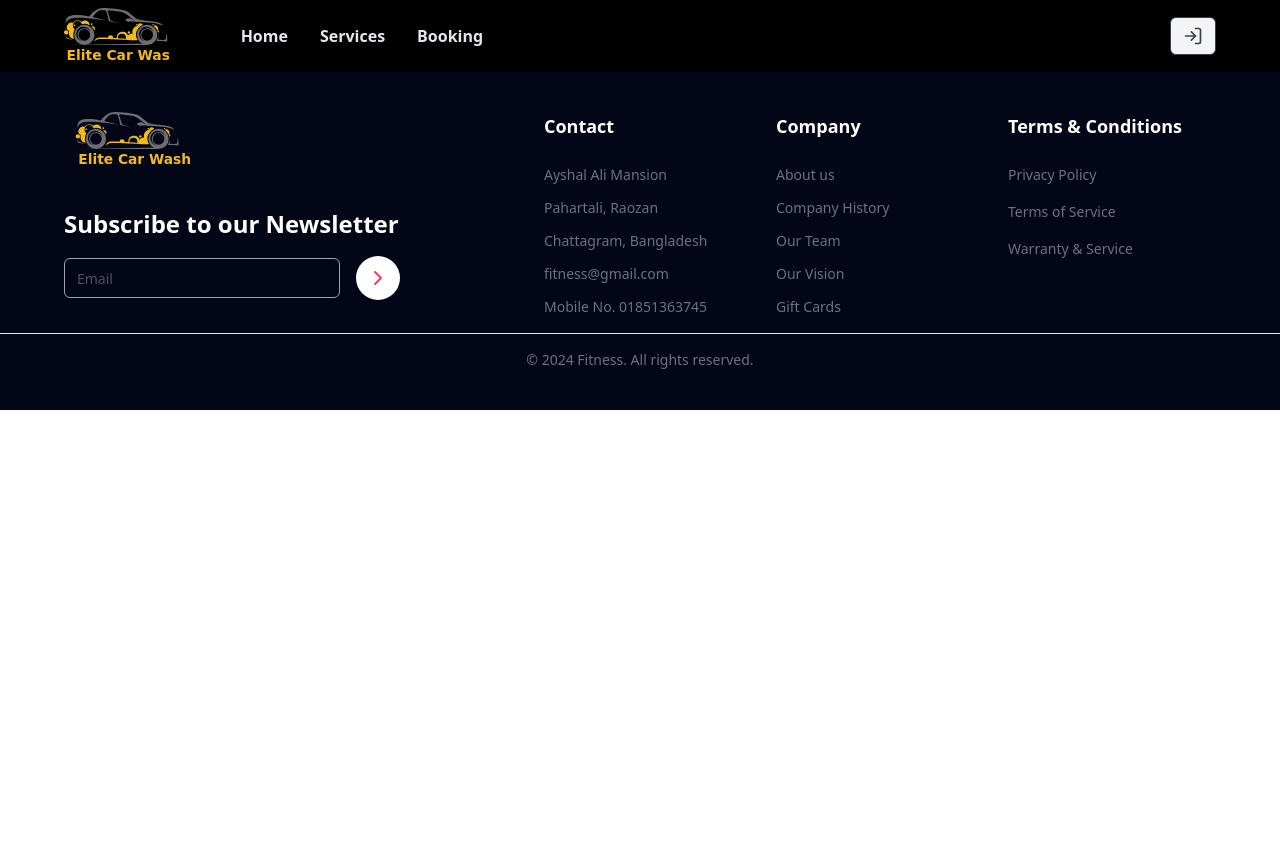
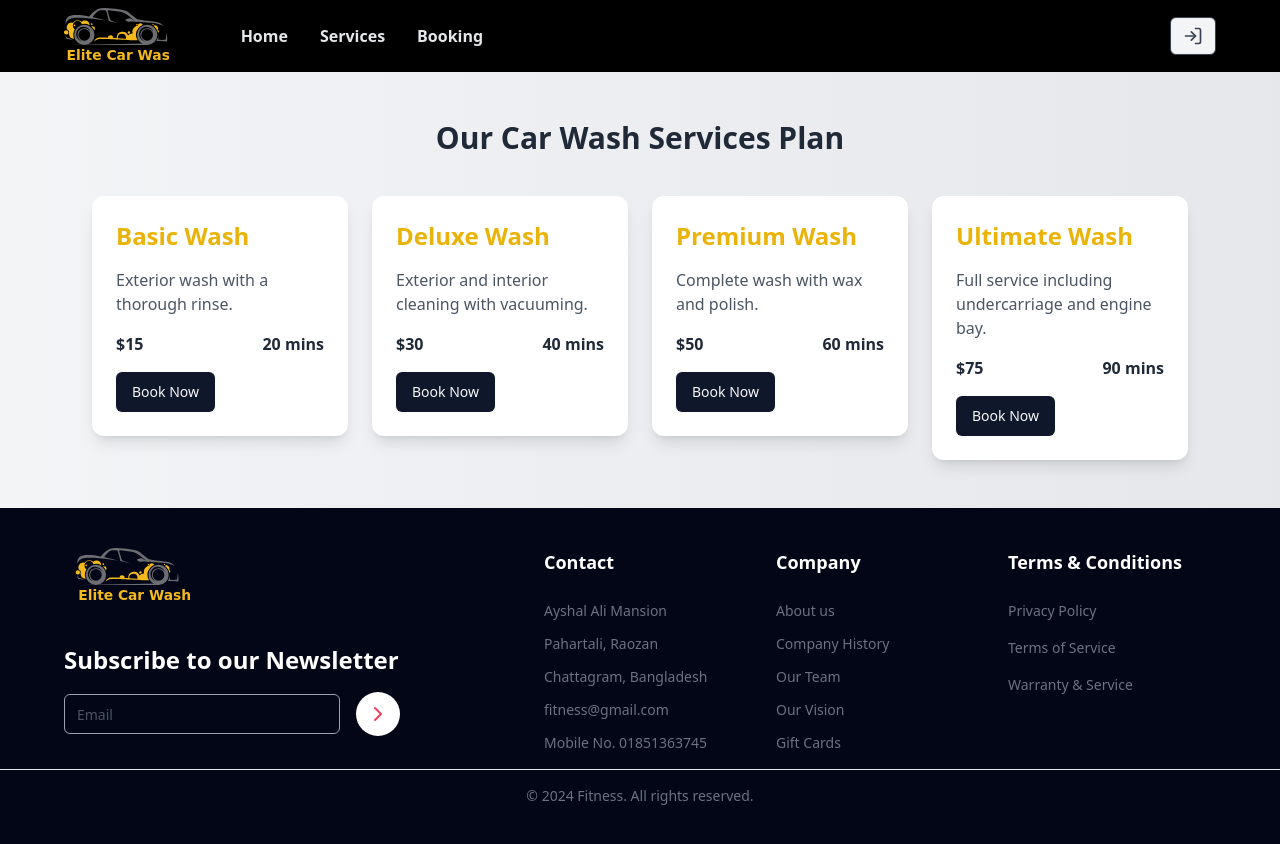
Before and after one commit to promorshed45/assignment-05-Client, a React (Vite) app: page /service in a window 1280 px wide. Before the commit the page ends 800 px from the top, so only its background shows below. Built offline with nearby package versions, Linux system fonts and the light colour scheme.

Commit message:
added services card page

```diff
--- a/package.json
+++ b/package.json
@@ -23,6 +23,7 @@
     "embla-carousel-autoplay": "^8.1.6",
     "embla-carousel-class-names": "^8.1.6",
     "embla-carousel-react": "^8.1.6",
+    "framer-motion": "^11.3.30",
     "lucide-react": "^0.402.0",
     "react": "^18.3.1",
     "react-dom": "^18.3.1",
--- a/src/components/ui/Home/FeaturedServices.tsx
+++ b/src/components/Home/FeaturedServices.tsx
@@ -1,6 +1,6 @@
 
 
-const ServicesSection = () => {
+const FeaturedServices = () => {
   return (
     <section className="py-12 px-5 sm:px-10 bg-yellow-50">
       <div className="container mx-auto px-6">
@@ -29,7 +29,7 @@ const ServicesSection = () => {
   );
 };
 
-export default ServicesSection;
+export default FeaturedServices;
 
 const services = [
     {
--- a/src/components/ui/Home/Review.tsx
+++ b/src/components/Home/Review.tsx
@@ -1,12 +1,30 @@
 import { useState } from "react";
 import { GoStar, GoStarFill } from "react-icons/go";
-import { Avatar, AvatarFallback, AvatarImage } from "../avatar";
-import { Button } from "../button";
-import { Label } from "../label";
-import { Textarea } from "../textarea";
 import { toast } from "sonner";
+import { Avatar, AvatarFallback, AvatarImage } from "../ui/avatar";
+import { Button } from "../ui/button";
+import { Label } from "../ui/label";
+import { Textarea } from "../ui/textarea";
 
-const RatingBar = ({ rating, count, total }) => (
+type StarRatingProps = {
+  rating: number;
+  onClick: (rating: number) => void;
+};
+
+type ReviewProps = {
+  name: string;
+  rating: number;
+  date: string;
+  comment: string;
+};
+
+type RatingBarProps = {
+  rating: number;
+  count: number;
+  total: number;
+};
+
+const RatingBar = ({ rating, count, total } : RatingBarProps) => (
   <div className="flex items-center gap-3">
     <div className="w-10 text-lg font-semibold text-gray-800">{rating}.0</div>
     <div className="flex-1 h-2 bg-gray-200 rounded-full overflow-hidden">
@@ -19,7 +37,7 @@ const RatingBar = ({ rating, count, total }) => (
   </div>
 );
 
-const StarRating = ({ rating, onClick }) => {
+const StarRating = ({ rating, onClick }: StarRatingProps) => {
   const [hover, setHover] = useState(null);
 
   return (
@@ -43,7 +61,7 @@ const StarRating = ({ rating, onClick }) => {
   );
 };
 
-const Review = ({ name, rating, date, comment }) => (
+const Review = ({ name, rating, date, comment } : ReviewProps ) => (
   <div className="py-6">
     <div className="flex items-center gap-4 mb-2">
       <Avatar className="w-12 h-12 shadow-lg">
@@ -79,7 +97,7 @@ export default function Component() {
     { rating: 1, count: 9 },
   ];
 
-  const handleSubmit = async (e) => {
+  const handleSubmit = async (e: React.FormEvent<HTMLFormElement>) => {
     e.preventDefault();
 
     const toastID = toast.loading("Please wait...");
@@ -97,12 +115,12 @@ export default function Component() {
       toast.success("Review submitted!", {
         description: "Thanks for your feedback",
       });
-    e.target.reset();
-      // form.reset();
+      form.reset();
     } catch {
       toast.error("something went wrong while making this request");
     }
   };
+
 
   return (
     <section className="py-12 px-5 sm:px-10 bg-yellow-50">
--- /dev/null
+++ b/src/components/Home/ServicesSection.tsx
@@ -0,0 +1,51 @@
+import { TService, TServiceCardProps } from '@/type';
+import { motion } from 'framer-motion';
+import { Button } from '../ui/button';
+
+const services: TService[] = [
+  { name: 'Basic Wash', description: 'Exterior wash with a thorough rinse.', price: '15', duration: '20' },
+  { name: 'Deluxe Wash', description: 'Exterior and interior cleaning with vacuuming.', price: '30', duration: '40' },
+  { name: 'Premium Wash', description: 'Complete wash with wax and polish.', price: '50', duration: '60' },
+  { name: 'Ultimate Wash', description: 'Full service including undercarriage and engine bay.', price: '75', duration: '90' },
+];
+
+const ServiceCard = ({ name, description, price, duration }: TServiceCardProps) => (
+  <motion.div
+    className="bg-white rounded-xl shadow-lg p-6 w-64 text-left transform transition-transform hover:scale-105 flex flex-col justify-between h-full"
+    whileHover={{ scale: 1.05 }}
+    initial={{ opacity: 0, y: 50 }}
+    animate={{ opacity: 1, y: 0 }}
+    transition={{ duration: 0.5 }}
+  >
+    <div>
+      <h3 className="text-2xl font-semibold text-yellow-500 mb-4"> {name}</h3>
+      <p className="text-gray-600 mb-4">{description}</p>
+    </div>
+    <div className="mt-auto">
+      <div className="flex justify-between text-gray-800 font-bold mb-4">
+        <span>${price}</span>
+        <span>{duration} mins</span>
+      </div>
+      <div><Button>Book Now</Button></div>
+    </div>
+  </motion.div>
+);
+
+const ServicesSection = () => (
+  <section className="py-12 bg-gradient-to-r from-gray-100 to-gray-200 text-center">
+    <h2 className="text-3xl font-bold text-gray-800 mb-10">Our Car Wash Services Plan</h2>
+    <div className="flex flex-wrap justify-center gap-6">
+      {services.map((service, index) => (
+        <ServiceCard
+          key={index}
+          name={service.name}
+          description={service.description}
+          price={service.price}
+          duration={service.duration}
+        />
+      ))}
+    </div>
+  </section>
+);
+
+export default ServicesSection;
--- a/src/components/ui/Home/Review/RatingBar.tsx
+++ /dev/null
@@ -1,17 +0,0 @@
-
-const RatingBar = ({ rating, count, total }) => {
-    return (
-        <div className="flex items-center gap-2">
-      <div className="w-10 text-sm font-medium">{rating}.0</div>
-      <div className="flex-1 h-3 bg-gray-200 rounded-full overflow-hidden">
-        <div
-          className="h-full bg-gradient-to-r from-green-400 to-blue-500"
-          style={{ width: `${(count / total) * 100}%` }}
-        />
-      </div>
-      <div className="w-24 text-sm text-gray-500">{count}K reviews</div>
-    </div>
-    );
-};
-
-export default RatingBar;
--- a/src/components/ui/Home/Review/StarRating.tsx
+++ /dev/null
@@ -1,31 +0,0 @@
-import { useState } from 'react';
-import { GoStar, GoStarFill } from 'react-icons/go';
-
-const StarRating = () => {
-  const [rating, setRating] = useState(0);
-  const [hover, setHover] = useState(null); // Define hover state
-
-  return (
-    <div className="flex gap-2">
-      {[1, 2, 3, 4, 5].map((star) => (
-        <div
-          key={star}
-          className={`w-6 h-6 cursor-pointer transform transition-transform duration-300 ${
-            star <= (hover || rating) ? "text-yellow-500 scale-110" : "text-gray-300 scale-100"
-          }`}
-          onClick={() => setRating(star)}
-          onMouseEnter={() => setHover(star)}  // Set hover state on mouse enter
-          onMouseLeave={() => setHover(null)}  // Reset hover state on mouse leave
-        >
-          {star <= (hover || rating) ? (
-            <GoStarFill />
-          ) : (
-            <GoStar />
-          )}
-        </div>
-      ))}
-    </div>
-  );
-};
-
-export default StarRating;
--- a/src/layout/MainLayout.tsx
+++ b/src/layout/MainLayout.tsx
@@ -1,6 +1,6 @@
-import FeaturedServices from "@/components/ui/Home/FeaturedServices";
-import HeroSection from "@/components/ui/Home/HeroSection";
-import ReviewSection from "@/components/ui/Home/Review";
+import FeaturedServices from "@/components/Home/FeaturedServices";
+import HeroSection from "@/components/Home/HeroSection";
+import ReviewSection from "@/components/Home/Review";
 
 
 
--- a/src/routes/Route.tsx
+++ b/src/routes/Route.tsx
@@ -2,6 +2,7 @@ import App from "@/App";
 import MainLayout from "@/layout/MainLayout";
 import { createBrowserRouter } from "react-router-dom";
 import PageNotFound from "@/pages/PageNotFound";
+import ServicesSection from "@/components/Home/ServicesSection";
 
 const router = createBrowserRouter([
   {
@@ -15,7 +16,7 @@ const router = createBrowserRouter([
       },
       {
         path: "/service",
-        element: <></>
+        element: <ServicesSection/>
       },
       {
         path: "/booking",
--- /dev/null
+++ b/src/type/index.ts
@@ -0,0 +1,13 @@
+export type TService = {
+    name: string;
+    description: string;
+    price: string;
+    duration: string;
+  };
+
+ export type TServiceCardProps = {
+    name: string;
+    description: string;
+    price: string;
+    duration: string;
+  };
```
Also changed, not shown: src/components/Home/HeroSection.tsx (renamed from src/components/ui/Home/HeroSection.tsx), 1 other file (tests, documents, lock files or other folders).
